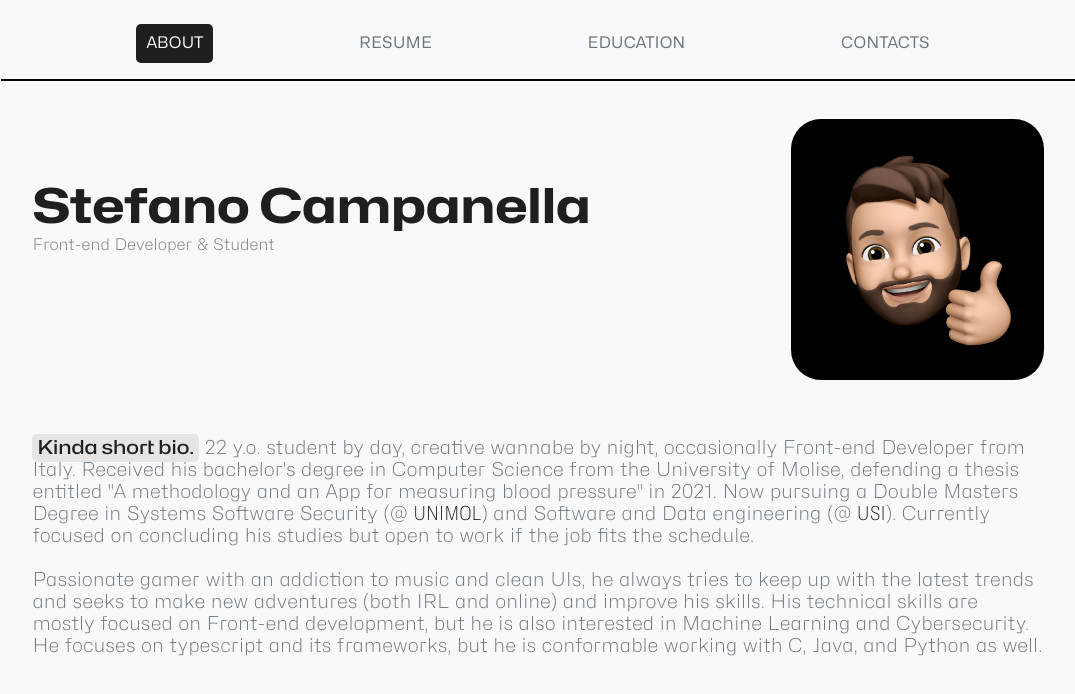
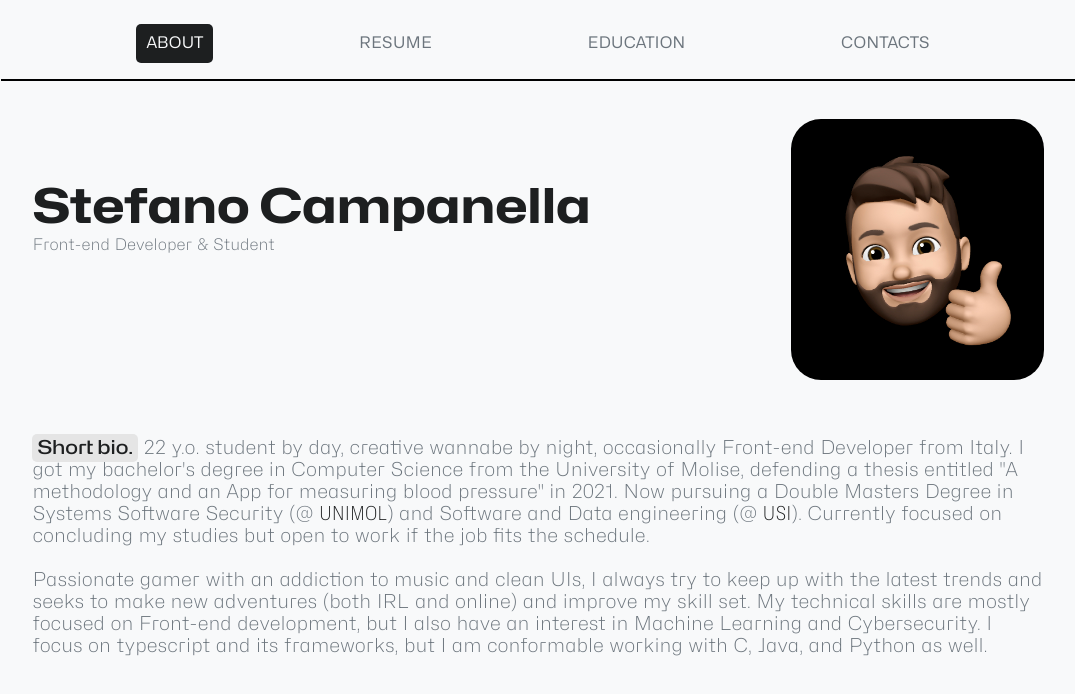
Before and after one commit to StefanoStone/stefanostone.github.io, an Angular app: page /about in a window 1280 px wide. Shown: the top 694 px of the page, without its empty margins (102-1177 px from the left). Built offline with nearby package versions, Linux system fonts and the light colour scheme.

Commit message:
update about description

```diff
--- a/src/app/pages/about/about.component.html
+++ b/src/app/pages/about/about.component.html
@@ -7,16 +7,16 @@
       <img src="assets/images/IMG_2988.jpeg" class="profile-image">
   </div>
   <div class="bio">
-    <p><span>Kinda short bio.</span> {{age}} y.o. student by day, creative wannabe by night, occasionally Front-end
-      Developer from Italy. Received his bachelor's degree in Computer Science from the University of Molise,
+    <p><span>Short bio.</span> {{age}} y.o. student by day, creative wannabe by night, occasionally Front-end
+      Developer from Italy. I got my bachelor's degree in Computer Science from the University of Molise,
       defending a thesis entitled "A methodology and an App for measuring blood pressure" in 2021.
       Now pursuing a Double Masters Degree in Systems Software Security (@ <a href="https://www2.unimol.it/">UNIMOL</a>)
       and Software and Data engineering (@ <a href="https://www.usi.ch/en">USI</a>).
-      Currently focused on concluding his studies but open to work if the job fits the schedule. <br> <br>
-      Passionate gamer with an addiction to music and clean UIs, he always tries to keep up with the latest
-      trends and seeks to make new adventures (both IRL and online) and improve his skills. His technical skills are
-      mostly focused on Front-end development, but he is also interested in Machine Learning and Cybersecurity. He
-      focuses on typescript and its frameworks, but he is conformable working with C, Java, and Python as well.
+      Currently focused on concluding my studies but open to work if the job fits the schedule. <br> <br>
+      Passionate gamer with an addiction to music and clean UIs, I always try to keep up with the latest
+      trends and seeks to make new adventures (both IRL and online) and improve my skill set. My technical skills are
+      mostly focused on Front-end development, but I also have an interest in Machine Learning and Cybersecurity. I
+      focus on typescript and its frameworks, but I am conformable working with C, Java, and Python as well.
     </p>
   </div>
 </div>
```
